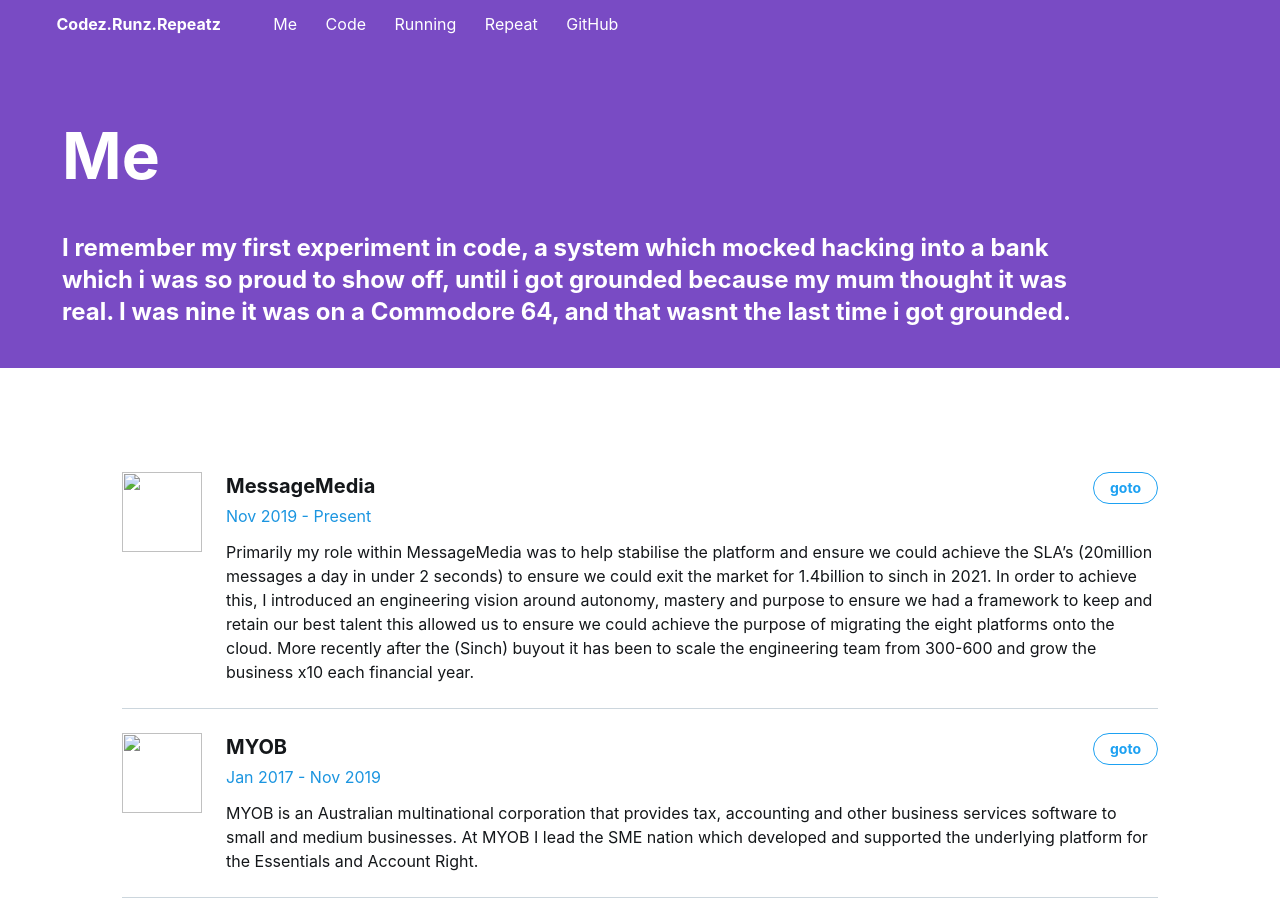
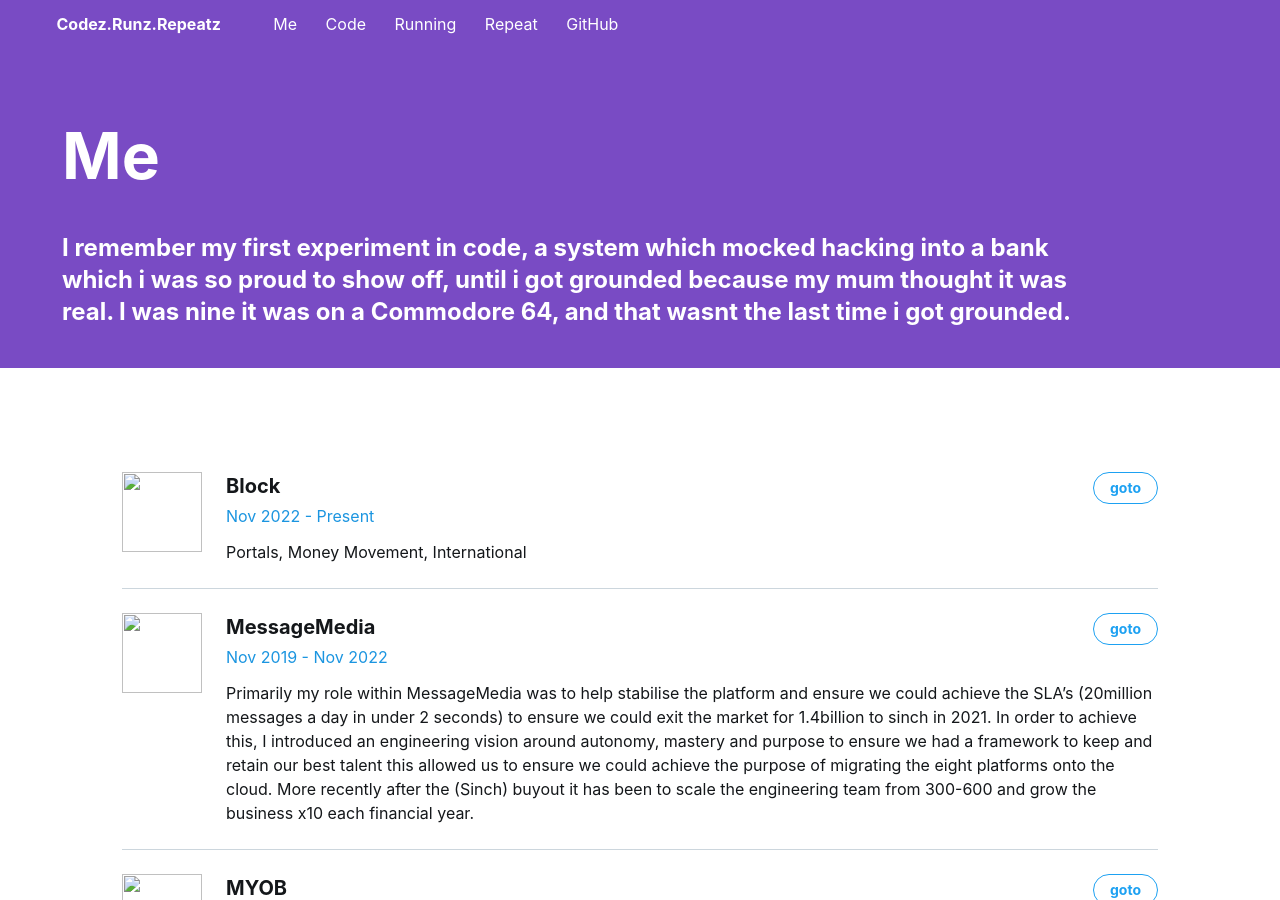
Before and after one commit to codez-runz-repeatz/codez-runz-repeatz.github.io, a Jekyll site: the page built from me.html, in a window 1280 px wide and 900 px high. Built offline with Jekyll 4.4.1, drawn with Linux system fonts in a browser that asks for light colours.

Commit message:
Update aboutme.yml

```diff
--- a/_data/aboutme.yml
+++ b/_data/aboutme.yml
@@ -1,6 +1,13 @@
+- company: Block
+  role: Director of Engineering
+  dates: Nov 2022 - Present
+  where: Melbourne, Australia
+  logo: https://block.xyz/
+  desc: Portals, Money Movement, International
+
 - company: MessageMedia
   role: Head of Engineering
-  dates: Nov 2019 - Present
+  dates: Nov 2019 - Nov 2022
   where: Melbourne, Australia
   logo: https://messagemedia.com
   desc: Primarily my role within MessageMedia was to help stabilise the platform and ensure we could achieve the SLA’s (20million messages a day in under 2 seconds) to ensure we could exit the market for 1.4billion to sinch in 2021.  In order to achieve this, I introduced an engineering vision around autonomy, mastery and purpose to ensure we had a framework to keep and retain our best talent this allowed us to ensure we could achieve the purpose of migrating the eight platforms onto the cloud.  More recently after the (Sinch) buyout it has been to scale the engineering team from 300-600 and grow the business x10 each financial year.
```
